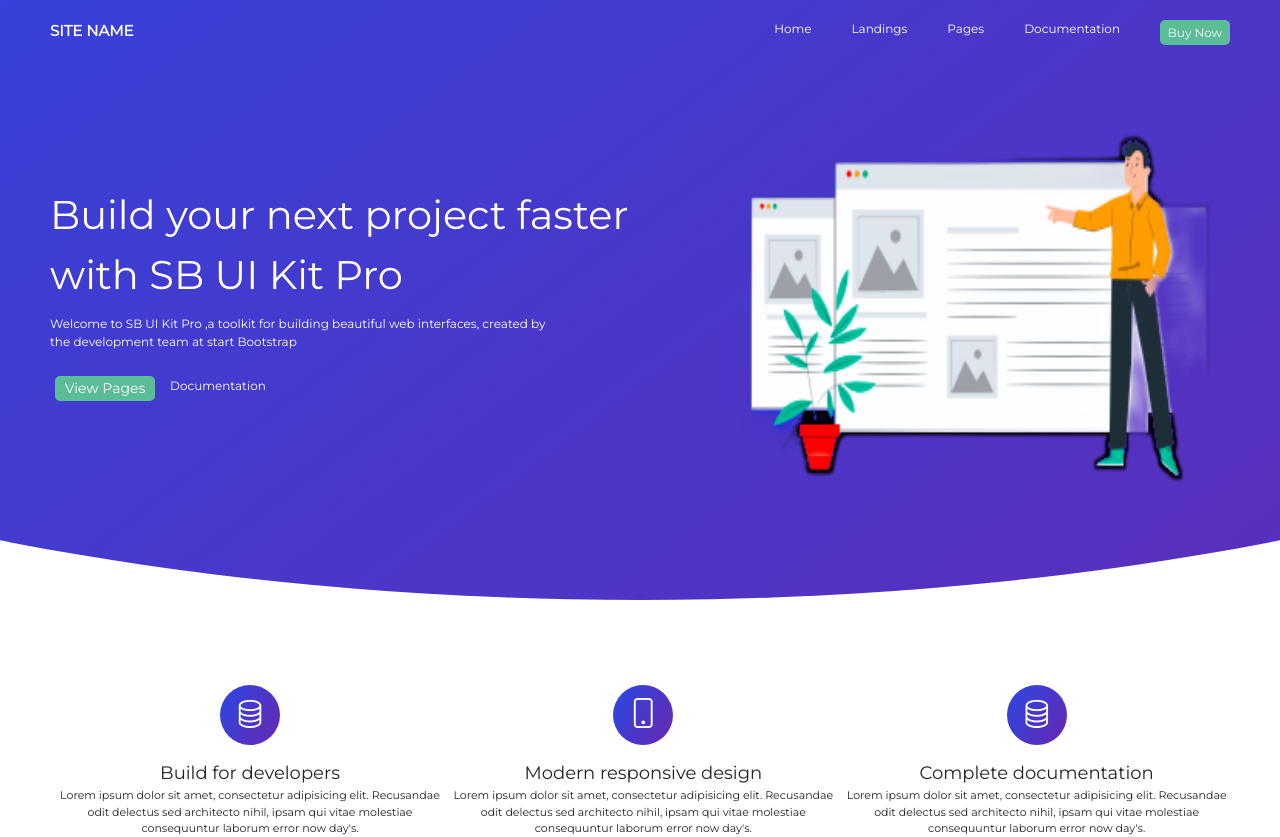
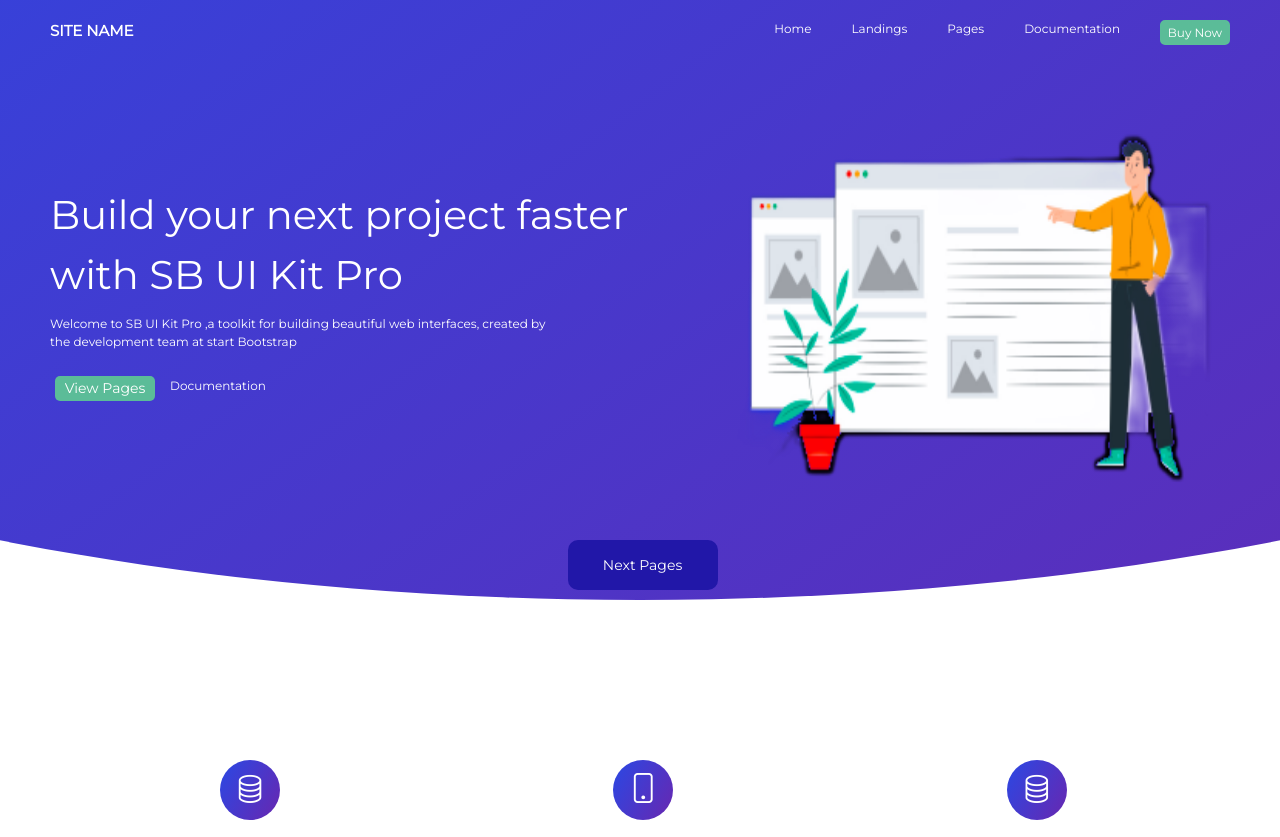
Before and after one commit to fawad7998/react, a React (Create React App) app: page / in a window 1280 px wide. Shown: the top 837 px of the page. Built offline with nearby package versions, Linux system fonts and the light colour scheme.

Commit message:
first commit

```diff
--- a/src/App.css
+++ b/src/App.css
@@ -83,6 +83,11 @@
   width: 500px;
   height: 400px;
 }
+.section-02-but {
+  display: flex;
+  justify-content: center;
+  align-items: center;
+}
 #section-02-buttom {
   /* border: 2px solid rgb(91,188,152); */
   display: flex;
@@ -97,6 +102,23 @@
 
   margin-top: 25px;
   margin-left: 5px;
+}
+
+#section-02-buttom-02 {
+  display: flex;
+  align-items: center;
+  justify-content: center;
+  background-color: rgb(33, 23, 168);
+  height: 50px;
+  width: 150px;
+  border-radius: 10px;
+  font-size: 14px;
+  margin-top: 25px;
+  margin-left: 5px;
+}
+#anchor-02 {
+  text-decoration: none;
+  color: white;
 }
 #anchor {
   text-decoration: none;
--- a/src/App.js
+++ b/src/App.js
@@ -1,37 +1,14 @@
 import React from "react";
 import Header from "./components/Header";
+import Footer from "./components/Footer";
+import FirstPage from "./sections/Firstpage.js";
 
 function App() {
   return (
     <>
       <Header />
-      {/* <!-- SECTION 02 --> */}
-      <section id="section-02">
-        <section>
-          <div id="bold-text">
-            Build your next project faster with SB UI Kit Pro
-          </div>
-          <div id="sub-text">
-            Welcome to SB UI Kit Pro ,a toolkit for building beautiful web
-            interfaces, created by the development team at start Bootstrap
-          </div>
-          <section id="span">
-            <div id="section-02-buttom">
-              <a id="anchor" href="/">
-                View Pages
-              </a>
-            </div>
-            <div id="doc">
-              <a id="anchor" href="/">
-                Documentation
-              </a>
-            </div>
-          </section>
-        </section>
-        <img id="img-one" src="/one.png" alt="" />
-      </section>
+      <FirstPage />
 
-      {/* <!-- section 03 --> */}
       <section id="section-03">
         <section id="first-box">
           <section id="item-box">
@@ -149,13 +126,7 @@
             </section>
           </section>
         </section>
-        <section id="nav-color-03"></section>
-        <section className="sec-end">
-          <div>Simple Pricing</div>
-        </section>
-        <section className="sec-end-02">
-          <div>Easy pricing means no surprises.</div>
-        </section>
+        <Footer />
       </section>
 
       {/* <!-- section 05 --> */}
--- /dev/null
+++ b/src/components/Footer.js
@@ -0,0 +1,15 @@
+const Footer = () => {
+  return (
+    <>
+      <section id="nav-color-03"></section>
+      <section className="sec-end">
+        <div>Simple Pricing</div>
+      </section>
+      <section className="sec-end-02">
+        <div>Easy pricing means no surprises.</div>
+      </section>
+    </>
+  );
+};
+
+export default Footer;
--- /dev/null
+++ b/src/sections/Firstpage.js
@@ -0,0 +1,40 @@
+const FirstPage = ()=>{
+    return(
+      <>
+        <section id="section-02">
+        <section>
+          <div id="bold-text">
+            Build your next project faster with SB UI Kit Pro
+          </div>
+          <div id="sub-text">
+            Welcome to SB UI Kit Pro ,a toolkit for building beautiful web
+            interfaces, created by the development team at start Bootstrap
+          </div>
+          <section id="span">
+            <div id="section-02-buttom">
+              <a id="anchor" href="/">
+                View Pages
+              </a>
+            </div>
+            <div id="doc">
+              <a id="anchor" href="/">
+                Documentation
+              </a>
+            </div>
+          </section>
+        </section>
+        <img id="img-one" src="/one.png" alt="" />
+      </section>
+      <section className="section-02-but">
+      <div id="section-02-buttom-02">
+              <a id="anchor-02" href="/">
+                Next Pages
+              </a>
+            </div>
+      </section>
+      </>
+    )
+}
+
+
+export default FirstPage;
```
